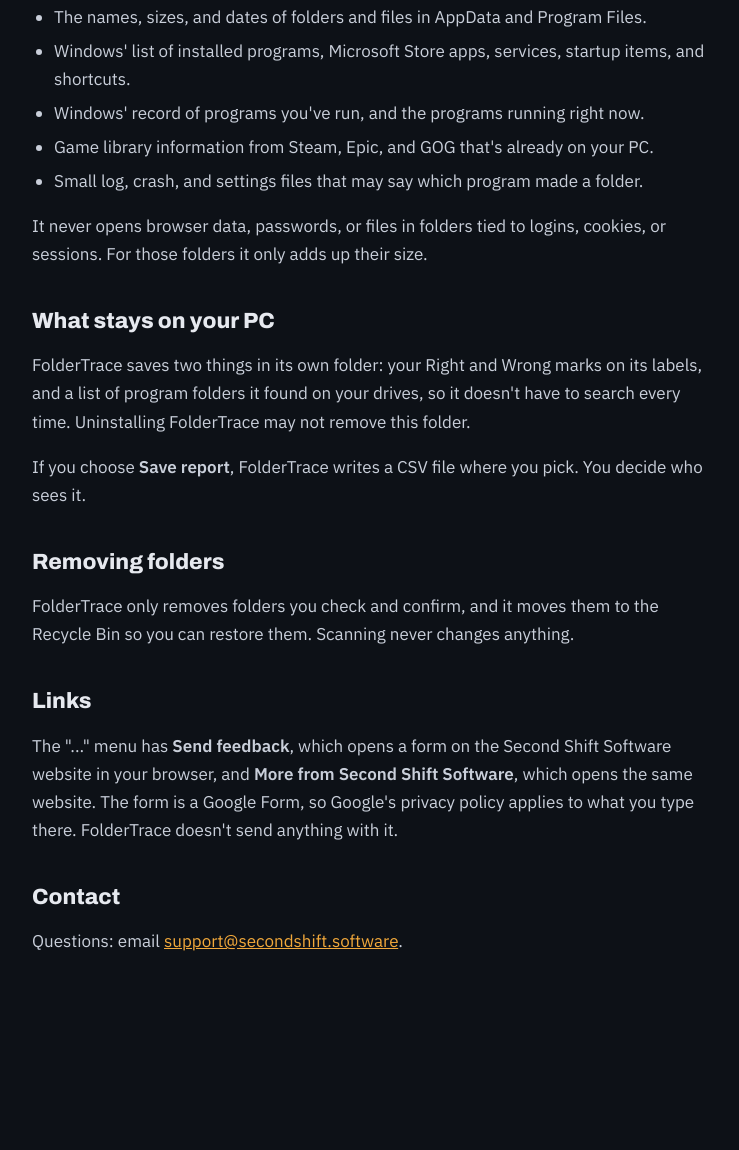
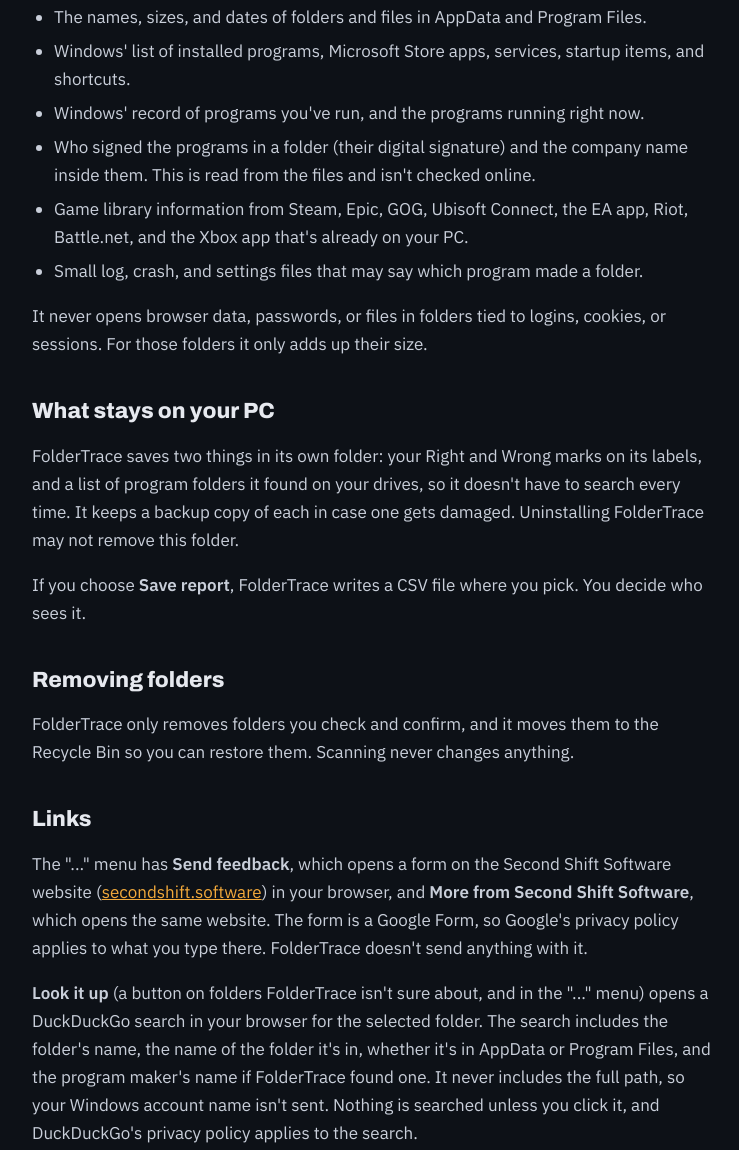
Before and after one commit to FlagPoleOG/FlagPoleOG.github.io, a plain HTML site: page foldertrace/privacy.html in a window 1280 px wide. Shown: the part 476-1626 px from the top of the page, without its empty margins (268-1007 px from the left). Before the commit the page ends 1520 px from the top, so only its background shows below. Drawn offline with Linux system fonts and the light colour scheme.

Commit message:
FolderTrace privacy: secondshift.software support email, Look it up, 0.2.2 reads

```diff
--- a/foldertrace/privacy.html
+++ b/foldertrace/privacy.html
@@ -34,7 +34,7 @@ li { margin-bottom:6px; }
 <h1>Privacy policy</h1>
 <p class="date">Last updated: November 18, 2026</p>
 
-<p>FolderTrace works entirely on your PC. It has no account, ads, analytics, or telemetry, and it never connects to the internet. Second Shift Software doesn't receive anything from the app.</p>
+<p>FolderTrace works entirely on your PC. It has no account, ads, analytics, or telemetry, and it never connects to the internet on its own. The only exception is a link you click yourself, described under Links. Second Shift Software doesn't receive anything from the app.</p>
 
 <h2>What FolderTrace reads</h2>
 <p>To work out which program each folder belongs to, FolderTrace reads, on your PC only:</p>
@@ -42,20 +42,22 @@ li { margin-bottom:6px; }
 <li>The names, sizes, and dates of folders and files in AppData and Program Files.</li>
 <li>Windows' list of installed programs, Microsoft Store apps, services, startup items, and shortcuts.</li>
 <li>Windows' record of programs you've run, and the programs running right now.</li>
-<li>Game library information from Steam, Epic, and GOG that's already on your PC.</li>
+<li>Who signed the programs in a folder (their digital signature) and the company name inside them. This is read from the files and isn't checked online.</li>
+<li>Game library information from Steam, Epic, GOG, Ubisoft Connect, the EA app, Riot, Battle.net, and the Xbox app that's already on your PC.</li>
 <li>Small log, crash, and settings files that may say which program made a folder.</li>
 </ul>
 <p>It never opens browser data, passwords, or files in folders tied to logins, cookies, or sessions. For those folders it only adds up their size.</p>
 
 <h2>What stays on your PC</h2>
-<p>FolderTrace saves two things in its own folder: your Right and Wrong marks on its labels, and a list of program folders it found on your drives, so it doesn't have to search every time. Uninstalling FolderTrace may not remove this folder.</p>
+<p>FolderTrace saves two things in its own folder: your Right and Wrong marks on its labels, and a list of program folders it found on your drives, so it doesn't have to search every time. It keeps a backup copy of each in case one gets damaged. Uninstalling FolderTrace may not remove this folder.</p>
 <p>If you choose <strong>Save report</strong>, FolderTrace writes a CSV file where you pick. You decide who sees it.</p>
 
 <h2>Removing folders</h2>
 <p>FolderTrace only removes folders you check and confirm, and it moves them to the Recycle Bin so you can restore them. Scanning never changes anything.</p>
 
 <h2>Links</h2>
-<p>The "..." menu has <strong>Send feedback</strong>, which opens a form on the Second Shift Software website in your browser, and <strong>More from Second Shift Software</strong>, which opens the same website. The form is a Google Form, so Google's privacy policy applies to what you type there. FolderTrace doesn't send anything with it.</p>
+<p>The "..." menu has <strong>Send feedback</strong>, which opens a form on the Second Shift Software website (<a href="https://secondshift.software">secondshift.software</a>) in your browser, and <strong>More from Second Shift Software</strong>, which opens the same website. The form is a Google Form, so Google's privacy policy applies to what you type there. FolderTrace doesn't send anything with it.</p>
+<p><strong>Look it up</strong> (a button on folders FolderTrace isn't sure about, and in the "..." menu) opens a DuckDuckGo search in your browser for the selected folder. The search includes the folder's name, the name of the folder it's in, whether it's in AppData or Program Files, and the program maker's name if FolderTrace found one. It never includes the full path, so your Windows account name isn't sent. Nothing is searched unless you click it, and DuckDuckGo's privacy policy applies to the search.</p>
 
 <h2>Contact</h2>
 <p>Questions: email <a href="mailto:support@secondshift.software">support@secondshift.software</a>.</p>
```
